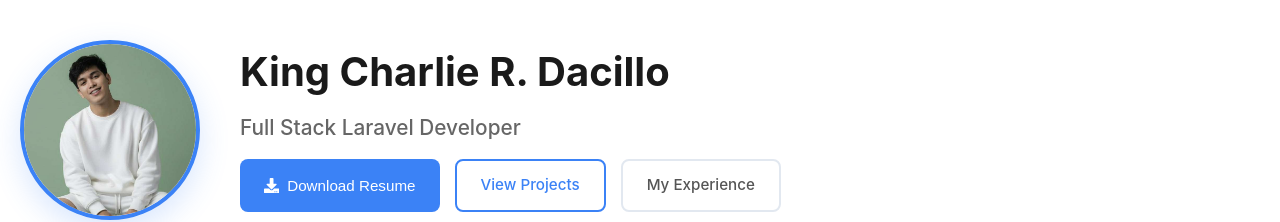
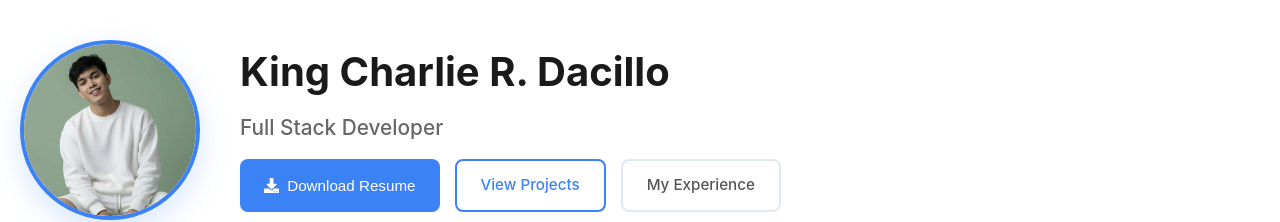
Before and after one commit to Meep0Zero/kingcharlie-portfolio, a React (Create React App) app: page / in a window 1280 px wide. Shown: the top 222 px of the page. Built offline with nearby package versions, Linux system fonts and the light colour scheme.

Commit message:
Update resume download alert and job title

```diff
--- a/src/components/Hero.js
+++ b/src/components/Hero.js
@@ -12,7 +12,7 @@ import profilePhoto from '../assets/kingcharles.jpg';
 
 const Hero = () => {
   const handleResumeDownload = () => {
-    alert("Hire me to download resume!");
+    alert("Download resume coming soon!");
   };
 
   return (
@@ -31,7 +31,7 @@ const Hero = () => {
             </div>
             <div className="header-info">
               <h1 className="name">King Charlie R. Dacillo</h1>
-              <h2 className="title">Full Stack Laravel Developer</h2>
+              <h2 className="title">Full Stack Developer</h2>
               <div className="header-actions">
                 <button className="btn btn-primary" onClick={handleResumeDownload}>
                   <FaDownload /> Download Resume
```
